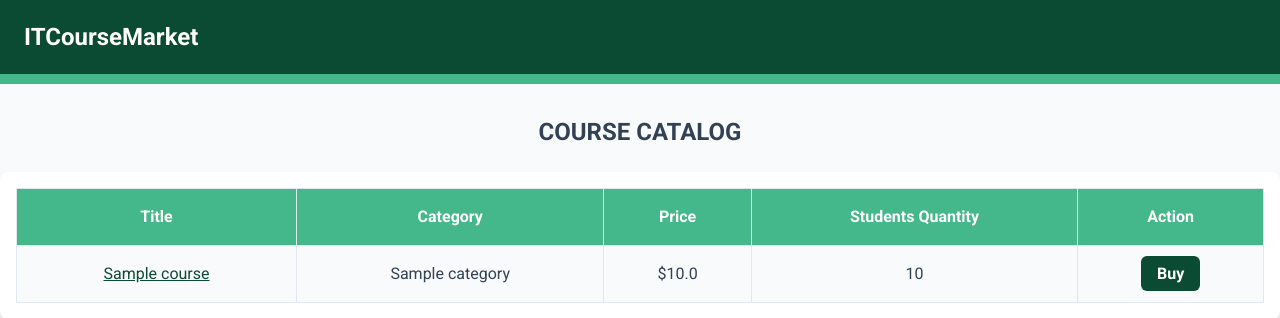
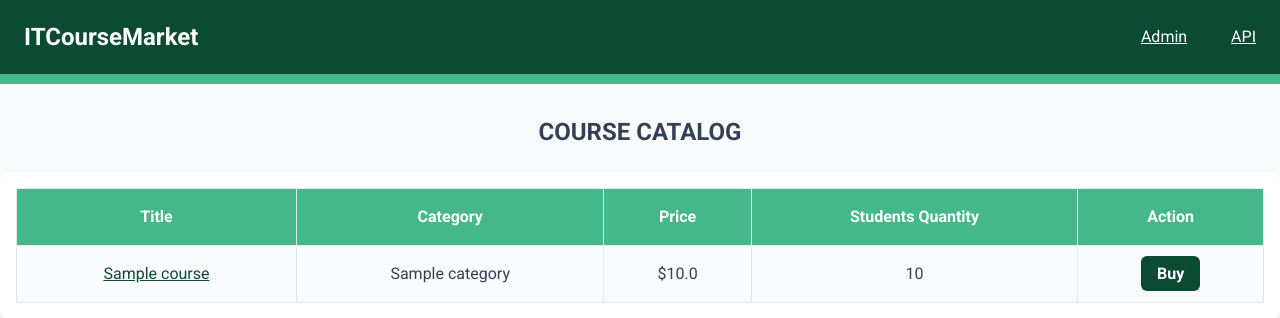
Before and after one commit to KramarenkoVladyslav/itcoursemarket-django, a Django app: page / in a window 1280 px wide. Shown: the top 318 px of the page. Run offline with Django 5.2, Linux system fonts and the light colour scheme; tables that the repository leaves empty hold one stand-in row (values such as "Sample post"); some libraries are stand-ins or nearby versions.

Commit message:
Added links for navbar: Admin and API

```diff
--- a/static/shop/styles.css
+++ b/static/shop/styles.css
@@ -88,6 +88,12 @@ tbody tr:nth-child(even) {
     color: #44B78B;
 }
 
+.nav_link {
+    text-decoration: underline;
+    color: #ffffff;
+    transition: color 0.3s;
+}
+
 @media (max-width: 576px) {
     table {
         font-size: 0.9rem;
--- a/templates/base.html
+++ b/templates/base.html
@@ -16,13 +16,10 @@
 <nav class="text-white shadow-lgc">
     <div class="container mx-auto flex items-center justify-between py-4 px-6">
         <a href="{% url 'shop:index' %}" class="text-2xl font-bold">ITCourseMarket</a>
-
-        <!-- Right side
         <div>
-            <a href="/" class="px-4 py-2 hover:text-gray-300">Home</a>
-            <a href="#" class="px-4 py-2 hover:text-gray-300">Admin</a>
-            <a href="#" class="px-4 py-2 hover:text-gray-300">API</a>
-        </div> -->
+            <a href="/admin/" class="px-5 py-2 hover:text-gray-300 nav_link">Admin</a>
+            <a href="/api/v1/" class="pl-5 hover:text-gray-300 nav_link">API</a>
+        </div>
     </div>
 </nav>
 <div class="container mx-auto py-8">
```
